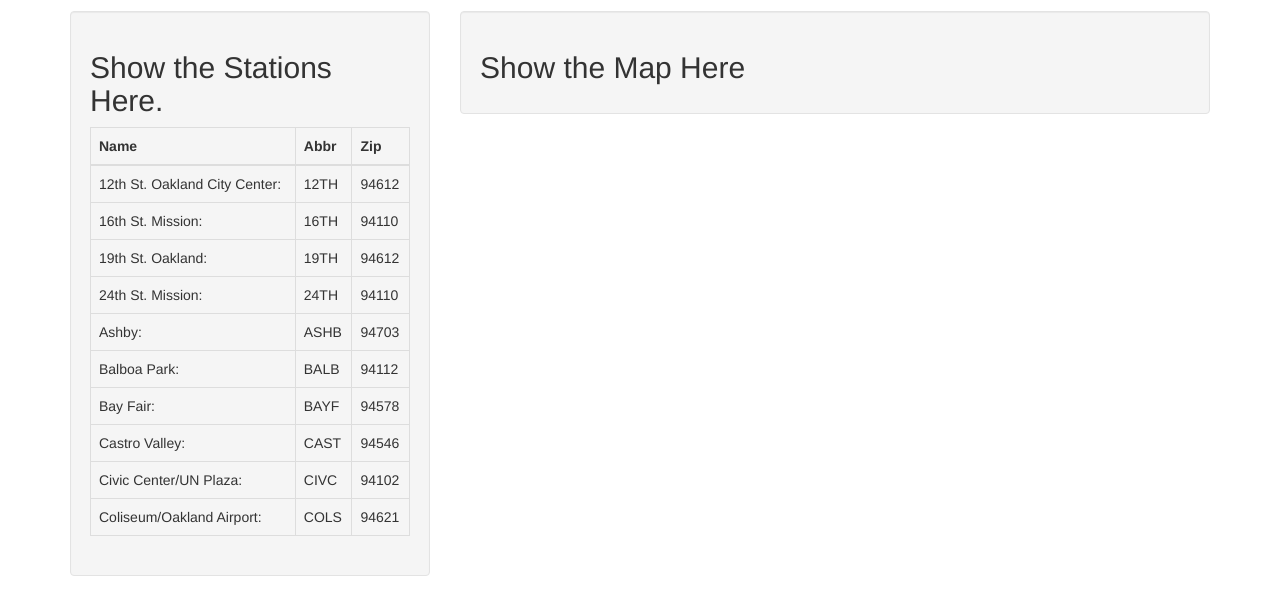
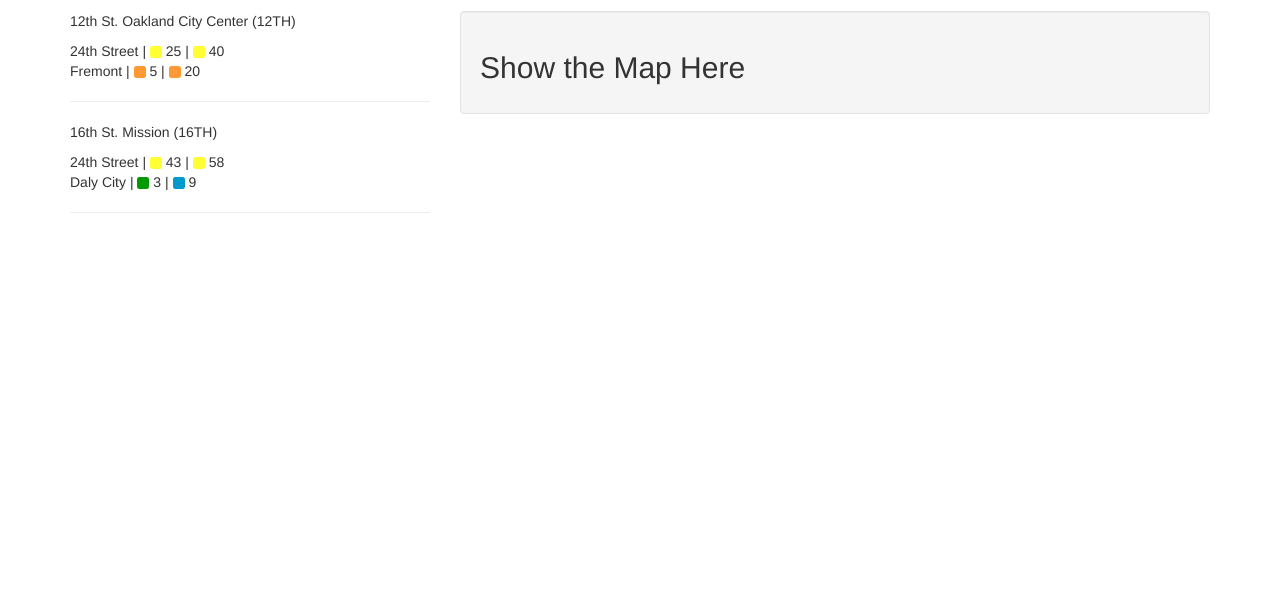
Before and after one commit to BretStateham/BretBuildCamp, a plain HTML site: page Session_08_AngularJS1/AngularJS1BeginSolution/index.html in a window 1280 px wide. Shown: the part 53-668 px from the top of the page. Drawn offline with Linux system fonts and the light colour scheme.

Commit message:
Modified demo code to show departures

```diff
--- a/Session_08_AngularJS1/AngularJS1BeginSolution/index.html
+++ b/Session_08_AngularJS1/AngularJS1BeginSolution/index.html
@@ -50,28 +50,13 @@
 
       <!-- Stations Column -->
       <div class="col-xs-12 col-md-4 col-md-pull-8">
-        <div class="well">
-          <h2>Show the Stations Here.</h2>
-          <table class="table table-bordered">
-            <thead>
-              <tr>
-                <th>Name</th>
-                <th>Abbr</th>
-                <th>Zip</th>
-              </tr>
-            </thead>
-            <tbody>
-
-              <!-- repeat the table row for each station -->
-              <!-- in the $scope.stations array  -->
-              <tr ng-repeat="station in stations">
-                <td>{{station.name}}:</td>
-                <td>{{station.abbr}}</td>
-                <td>{{station.zipcode}}</td>
-              </tr>
-
-              </tbody>
-          </table>
+        <div ng-repeat="station in stations">
+          <p>{{station.name}} ({{station.abbr}})</p>
+          <div ng-repeat="train in station.etd">
+            {{train.destination}}
+            <span ng-repeat="departure in train.estimate"> | <img class="bartlinecolor" ng-src="/images/{{departure.color | lowercase}}.png" /> {{departure.minutes}}</span>
+          </div>
+          <hr />
         </div>
       </div>
 
--- a/Session_08_AngularJS1/AngularJS1BeginSolution/js/bartNowApp.js
+++ b/Session_08_AngularJS1/AngularJS1BeginSolution/js/bartNowApp.js
@@ -5,17 +5,46 @@ var bartNowApp = angular.module("bartNowApp", []);
 bartNowApp.controller("MainCtrl", ['$scope', function ($scope) {
 
   //Add a static model for a single bart station
-  //This time with an array of stations though, not just one
-  $scope.stations = [
-    { name: "12th St. Oakland City Center", abbr: "12TH", zipcode: "94612" },
-    { name: "16th St. Mission", abbr: "16TH", zipcode: "94110" },
-    { name: "19th St. Oakland", abbr: "19TH", zipcode: "94612" },
-    { name: "24th St. Mission", abbr: "24TH", zipcode: "94110" },
-    { name: "Ashby", abbr: "ASHB", zipcode: "94703" },
-    { name: "Balboa Park", abbr: "BALB", zipcode: "94112" },
-    { name: "Bay Fair", abbr: "BAYF", zipcode: "94578" },
-    { name: "Castro Valley", abbr: "CAST", zipcode: "94546" },
-    { name: "Civic Center/UN Plaza", abbr: "CIVC", zipcode: "94102" },
-    { name: "Coliseum/Oakland Airport", abbr: "COLS", zipcode: "94621" }];
+  //This time with an array of stations each with it's
+  //own nested array of estimate times of departure for
+  //multiple remote stations, as welll as individual estimates
+  //for individual trains on to those target destinations
+  //The sample data here is trimmed significantly to help
+  //visualize it.
+  $scope.stations = [{
+    name: "12th St. Oakland City Center",
+    abbr: "12TH",
+    etd: [
+      {
+        destination: "24th Street",
+        estimate: [
+          { minutes: "25", color: "YELLOW" },
+          { minutes: "40", color: "YELLOW" }]
+      },
+      {
+        destination: "Fremont",
+        estimate: [
+          { minutes: "5", color: "ORANGE" },
+          { minutes: "20", color: "ORANGE" }]
+      }]
+  },
+  {
+    name: "16th St. Mission",
+    abbr: "16TH",
+    etd: [
+      {
+        destination: "24th Street",
+        estimate: [
+          { minutes: "43", color: "YELLOW" },
+          { minutes: "58", color: "YELLOW" }]
+      },
+      {
+        destination: "Daly City",
+        estimate: [
+          { minutes: "3", color: "GREEN" },
+          { minutes: "9", color: "BLUE" }]
+      }]
+  }
+  ];
 
 }]);
```
